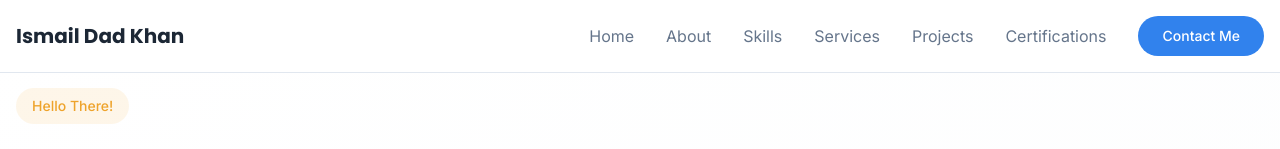
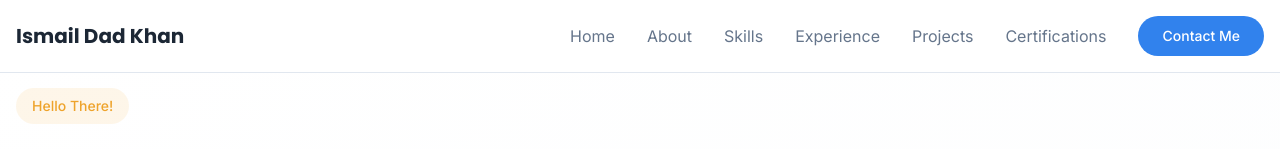
Before and after one commit to IsmailDadKhan/ismaildadkhan-b1e0ff75, a React (Vite) app: page / in a window 1280 px wide. Shown: the top 149 px of the page. Built offline with nearby package versions, Linux system fonts and the light colour scheme; the HTML template or start-up script is replaced by a standard one.

Commit message:
Update header navigation

```diff
--- a/src/components/Navigation.tsx
+++ b/src/components/Navigation.tsx
@@ -17,7 +17,7 @@ const Navigation = () => {
     { name: 'Home', id: 'home' },
     { name: 'About', id: 'about' },
     { name: 'Skills', id: 'skills' },
-    { name: 'Services', id: 'services' },
+    { name: 'Experience', id: 'experience' },
     { name: 'Projects', id: 'projects' },
     { name: 'Certifications', id: 'certifications' },
   ];
```
